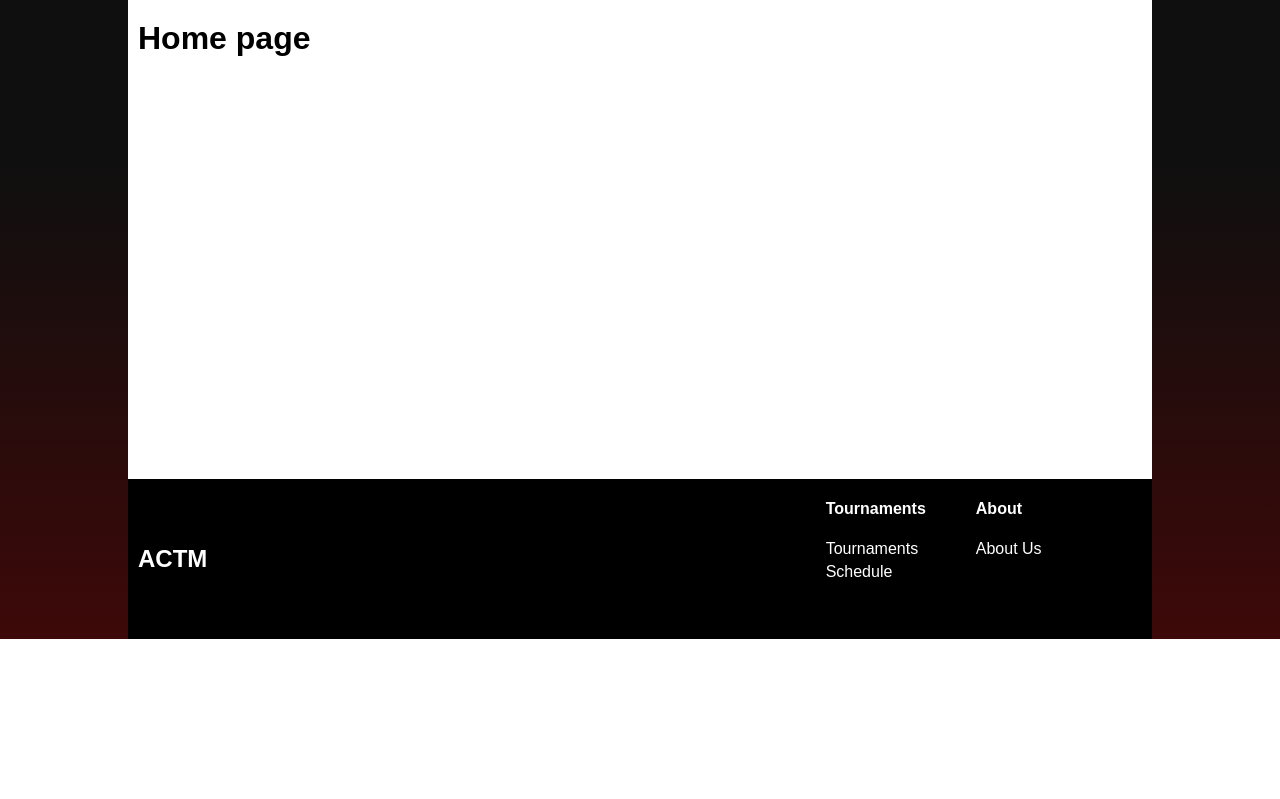
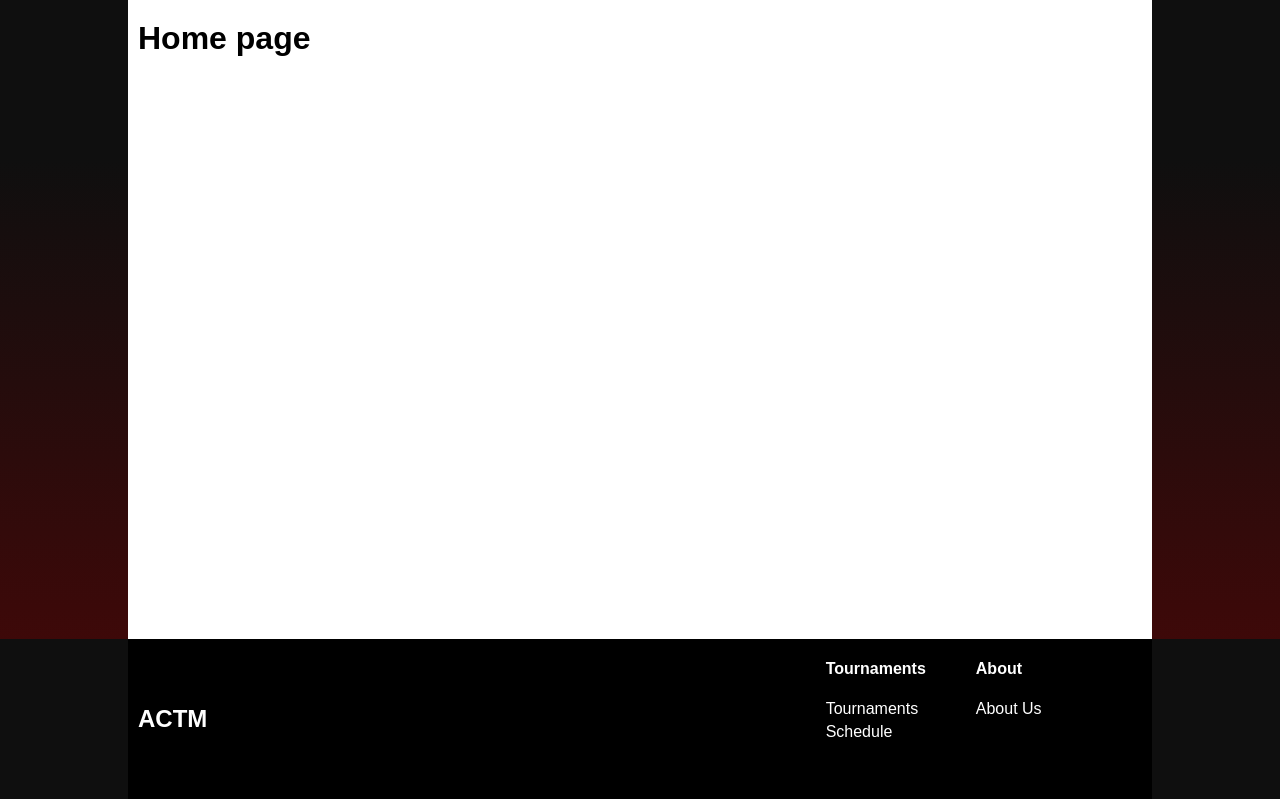
Before and after one commit to IAbdulHamid13/Assetto_Corsa_Tournament_Manager, a Django app: template source/main/templates/main/home.html in a window 1280 px wide. Shown: the part 161-960 px from the top of the page. Before the commit the page ends 800 px from the top, so only its background shows below. Run offline with Django 3.2, Linux system fonts and the light colour scheme; the template is opened without the code that fills it, so the values that code supplies are empty.

Commit message:
Adjust scaling of main area

```diff
--- a/source/main/static/styles/main.css
+++ b/source/main/static/styles/main.css
@@ -70,7 +70,7 @@ a {
 
 main {
     background-color: white;
-    flex: 1;
+    flex: 1 0 80%;
     a {
         color: var(--red);
         text-decoration: underline;
```
